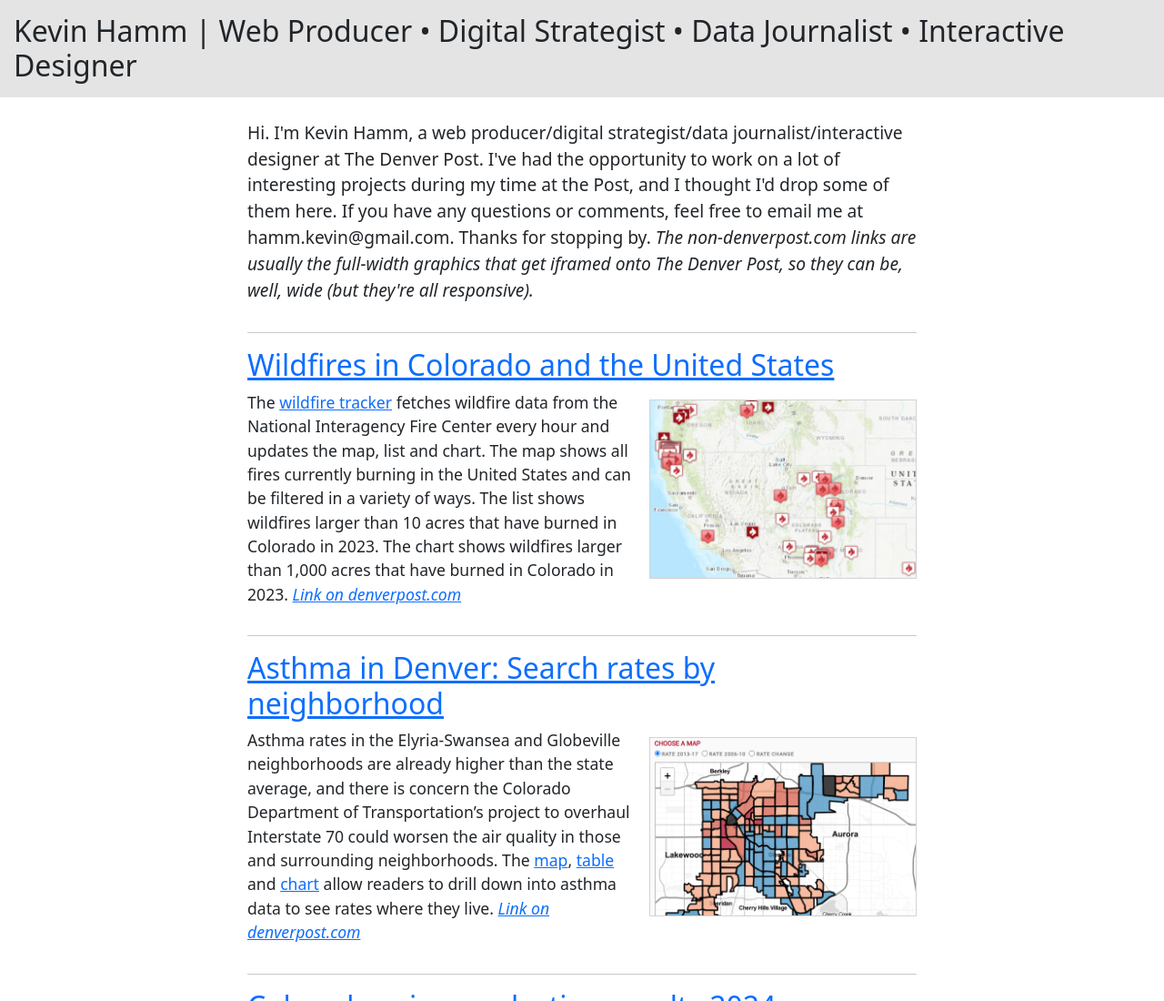
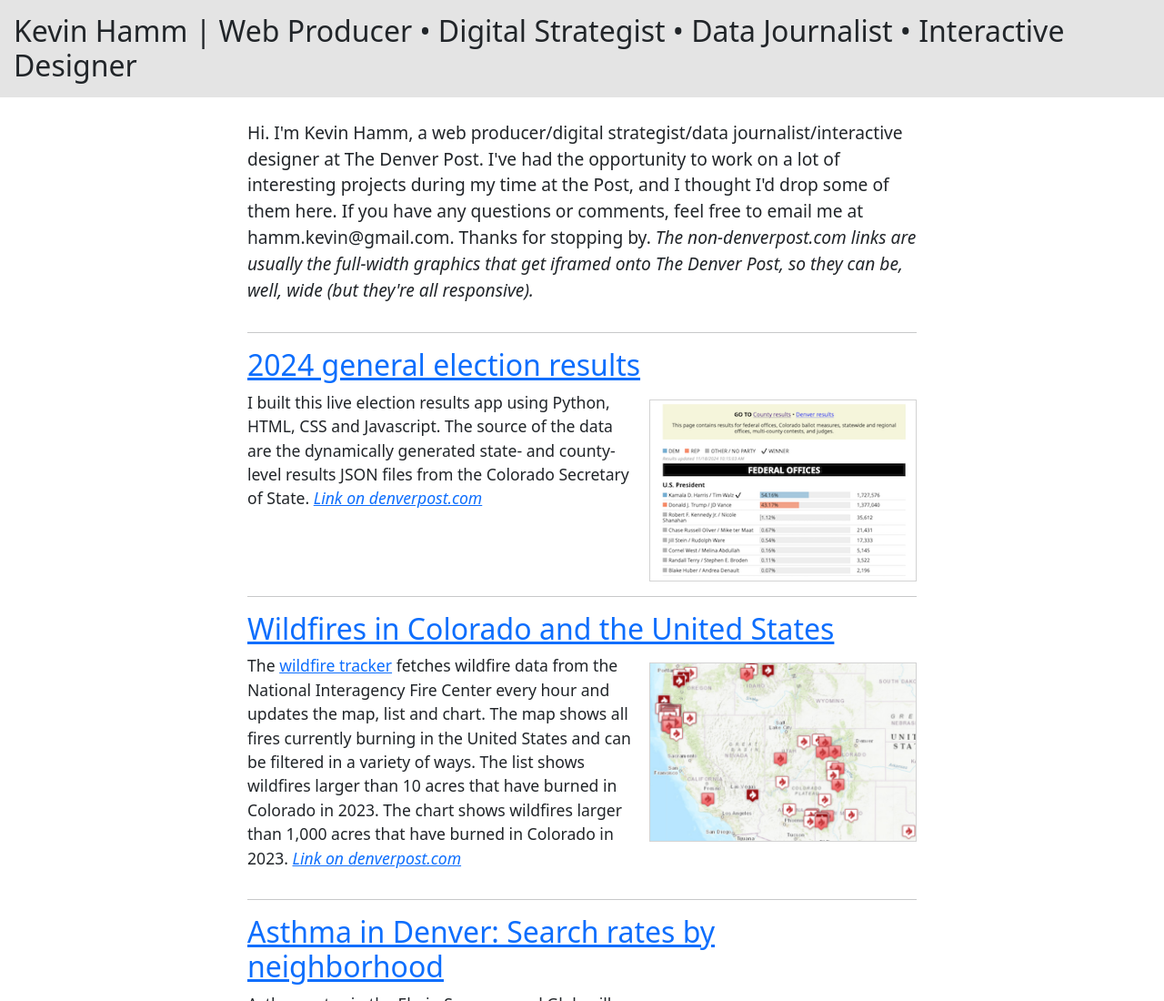
Before and after one commit to githamm/kevin-hamm, a plain HTML site: page index.html in a window 1280 px wide. Shown: the top 1100 px of the page at 91% size. Drawn offline with nearby package versions, Linux system fonts and the light colour scheme.

Commit message:
Add 2024 election results

```diff
--- a/index.html
+++ b/index.html
@@ -61,6 +61,18 @@
         <div class="row justify-content-center">
             <div class="col-md-8 col-sm-1">
                 <p class="intro">Hi. I'm Kevin Hamm, a web producer/digital strategist/data journalist/interactive designer at The Denver Post. I've had the opportunity to work on a lot of interesting projects during my time at the Post, and I thought I'd drop some of them here. If you have any questions or comments, feel free to email me at hamm.kevin<span style="display:none">foo</span>@gmail.com. Thanks for stopping by. <em>The non-denverpost.com links are usually the full-width graphics that get iframed onto The Denver Post, so they can be, well, wide (but they're all responsive).</em></p>
+            </div>
+        </div>
+        <div class="row justify-content-center">
+            <div class="col-md-8 col-sm-1">
+                <hr>
+            </div>
+        </div>
+        <div class="row justify-content-center">
+            <div class="col-md-8 col-sm-1">
+                <h2 class=""><a href="https://extras.denverpost.com/app/elections/2024/general/results/statewide_results_json.html">2024 general election results</a></h2>
+                <a href="https://extras.denverpost.com/app/elections/2024/general/results/statewide_results_json.html"><img src="./election_results_thumbnail.png"></a>
+                <p class="graphic-description">I built this live election results app using Python, HTML, CSS and Javascript. The source of the data are the dynamically generated state- and county-level results JSON files from the Colorado Secretary of State. <em><a href="https://www.denverpost.com/2024/11/05/colorado-election-results-2024/">Link on denverpost.com</a></em></p>
             </div>
         </div>
         <div class="row justify-content-center">
```
Also changed, not shown: election_results_thumbnail.png (added).
